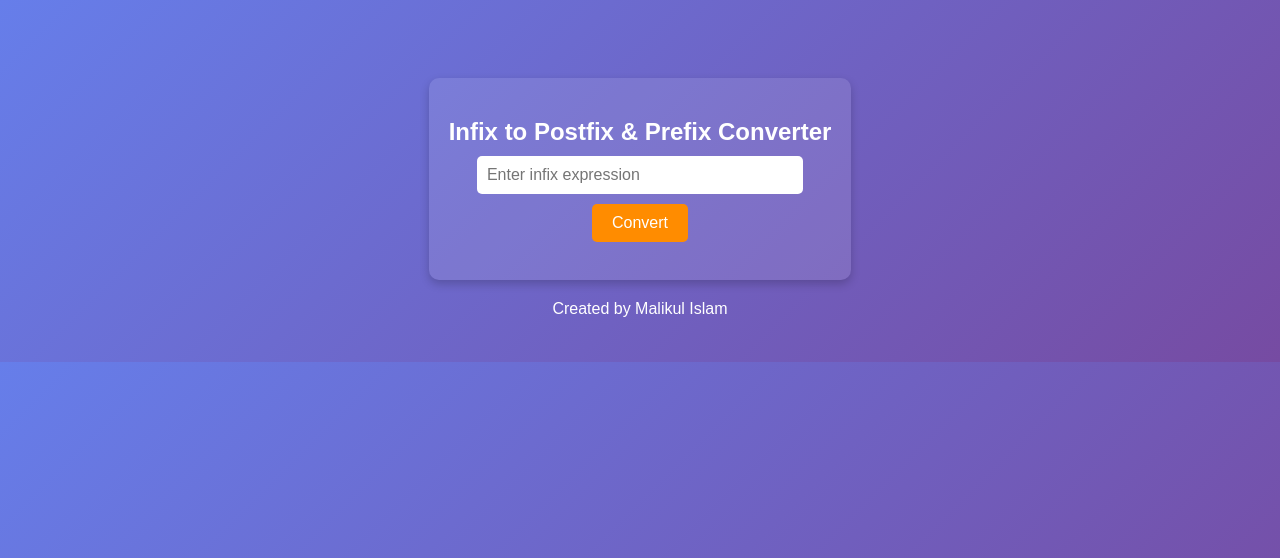
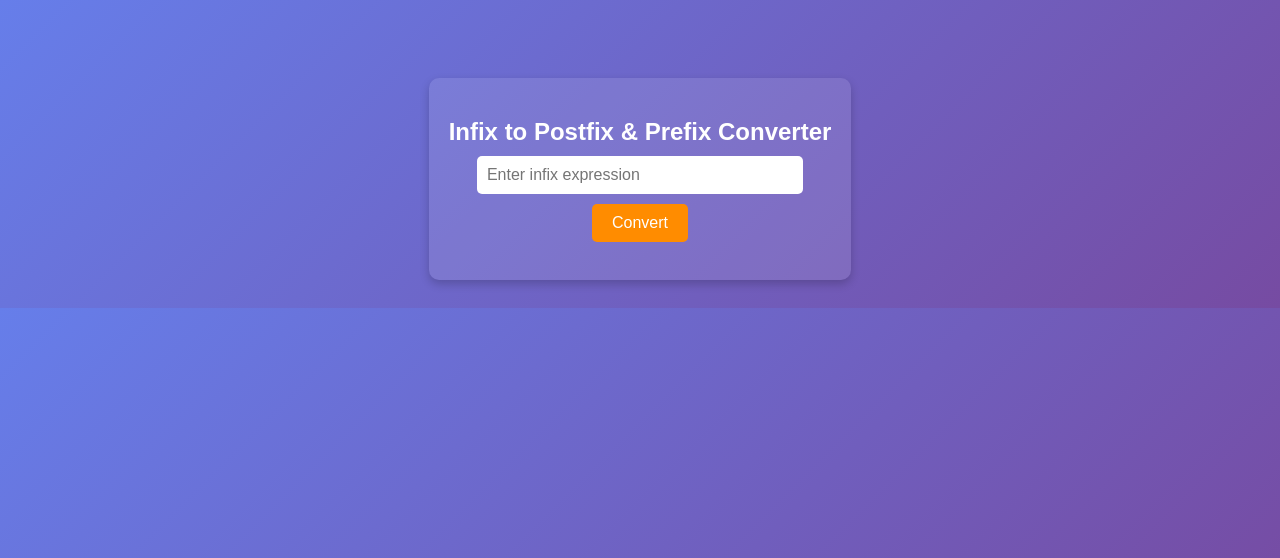
Before and after one commit to Malikulislam/Infix_Converter, a Flask app: page / in a window 1280 px wide. Shown: the top 558 px of the page. Run offline with Flask 3, Linux system fonts and the light colour scheme.

Commit message:
hiding footer

```diff
--- a/static/styles.css
+++ b/static/styles.css
@@ -48,9 +48,9 @@ button:hover {
     margin-top: 10px;
     font-size: 18px;
 }
-footer {
+/* footer {
     margin-top: 20px;
     font-size: 16px;
     color: white;
     text-align: center;
-}
+} */
--- a/templates/index.html
+++ b/templates/index.html
@@ -27,8 +27,8 @@
         <p class="result" id="postfix"></p>
         <p class="result" id="prefix"></p>
     </div>
-    <footer>
+    <!-- <footer>
         <p>Created by Malikul Islam</p>
-    </footer>
+    </footer> -->
 </body>
 </html>
```
